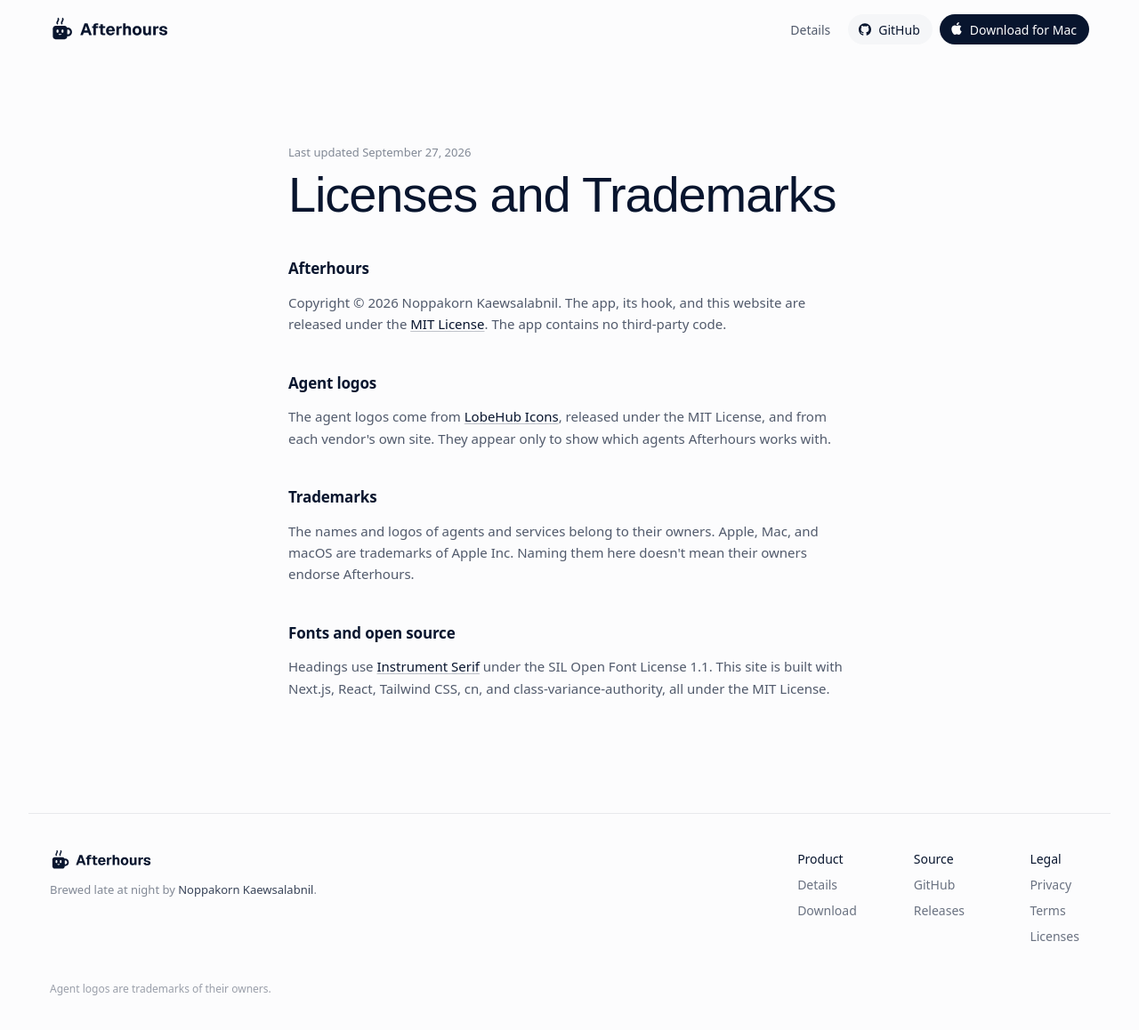
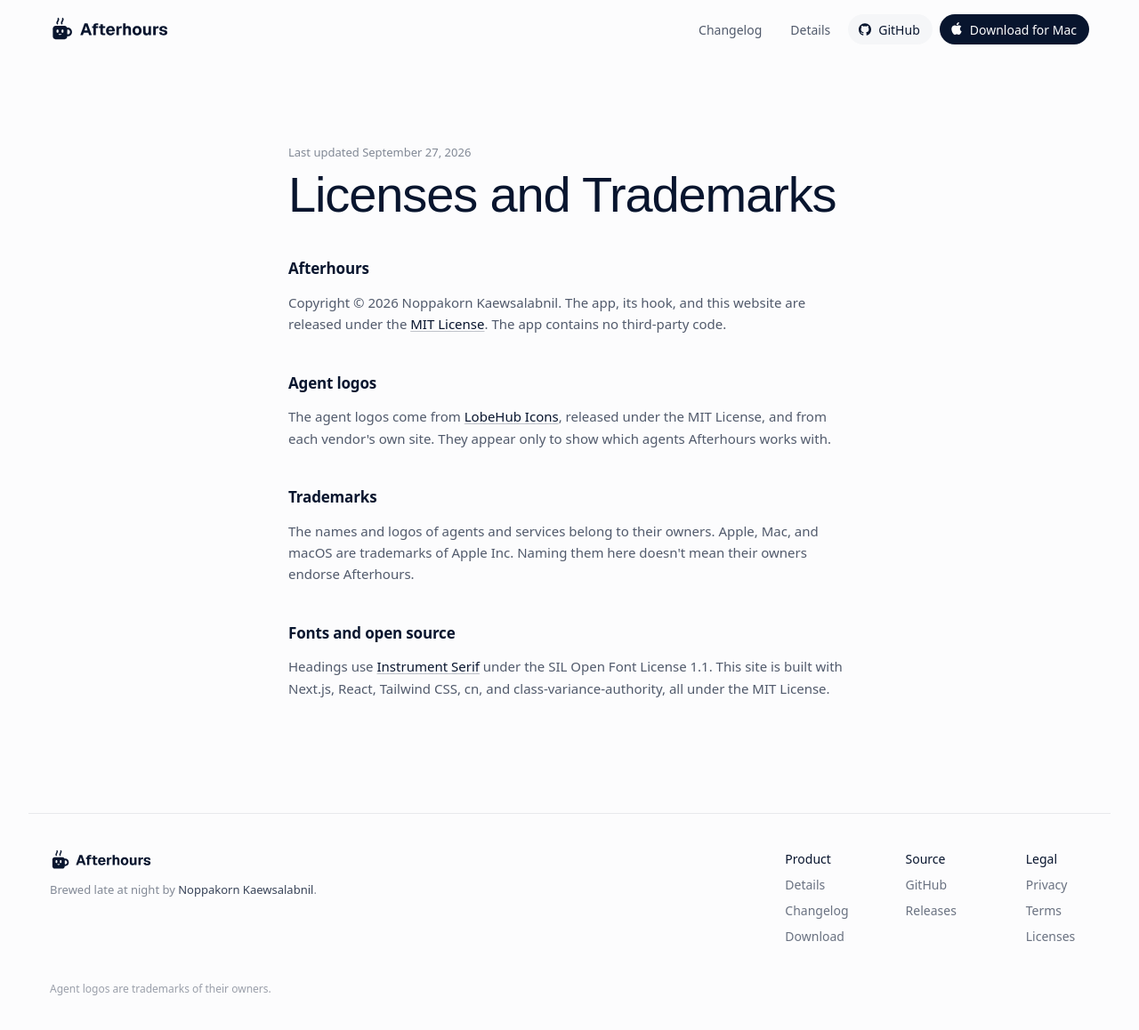
Before and after one commit to PunGrumpy/afterhours, a Next.js app in the folder apps/web/: page /legal in a window 1280 px wide. Shown: the top 1158 px of the page at 89% size. Built offline with nearby package versions, Linux system fonts and the light colour scheme; a web font is replaced by a local one.

Commit message:
Link the changelog from the header, footer, and version badge

```diff
--- a/apps/web/app/page.tsx
+++ b/apps/web/app/page.tsx
@@ -1,3 +1,4 @@
+import Link from "next/link";
 import type { CSSProperties } from "react";
 
 import { AgentMarquee } from "@/components/agent-marquee";
@@ -20,8 +21,8 @@
 
     <main>
       <section className="mx-auto flex max-w-[1216px] flex-col items-center px-6 pt-16 text-center md:pt-24">
-        <a
-          href={`${site.repo}/releases`}
+        <Link
+          href="/changelog"
           className="rise bg-surface text-ink/80 hover:text-ink inline-flex h-9 items-center gap-2.5 rounded-full pr-3.5 pl-1.5 text-[13px] font-medium"
         >
           <span className="bg-ink text-canvas rounded-full px-2 py-0.5 text-[12px] font-semibold tabular-nums">
@@ -31,7 +32,7 @@
           <span aria-hidden="true" className="text-ink/40">
             ›
           </span>
-        </a>
+        </Link>
         <h1
           className="rise mt-7 font-serif text-[clamp(3rem,8vw,5.25rem)] leading-[1.02] tracking-[-0.03em]"
           style={riseDelay(1)}
--- a/apps/web/components/site-footer.tsx
+++ b/apps/web/components/site-footer.tsx
@@ -57,6 +57,7 @@
       >
         <FooterColumn title="Product">
           <FooterLink href="/#details">Details</FooterLink>
+          <FooterLink href="/changelog">Changelog</FooterLink>
           <FooterLink href={site.download}>Download</FooterLink>
         </FooterColumn>
         <FooterColumn title="Source">
--- a/apps/web/components/site-header.tsx
+++ b/apps/web/components/site-header.tsx
@@ -9,6 +9,12 @@
       <Logo className="h-7 w-auto" />
     </Link>
     <nav className="flex items-center gap-2">
+      <Link
+        href="/changelog"
+        className="text-ink/70 hover:text-ink hidden px-3 text-[14px] sm:block"
+      >
+        Changelog
+      </Link>
       <Link
         href="/#details"
         className="text-ink/70 hover:text-ink hidden px-3 text-[14px] sm:block"
```
